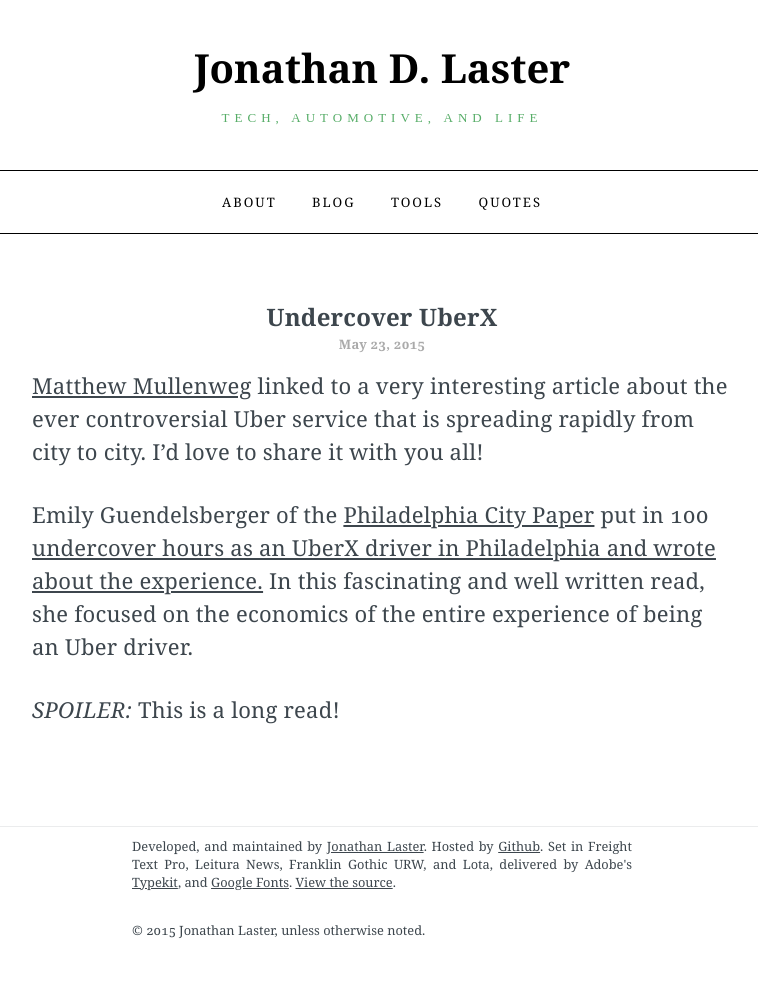
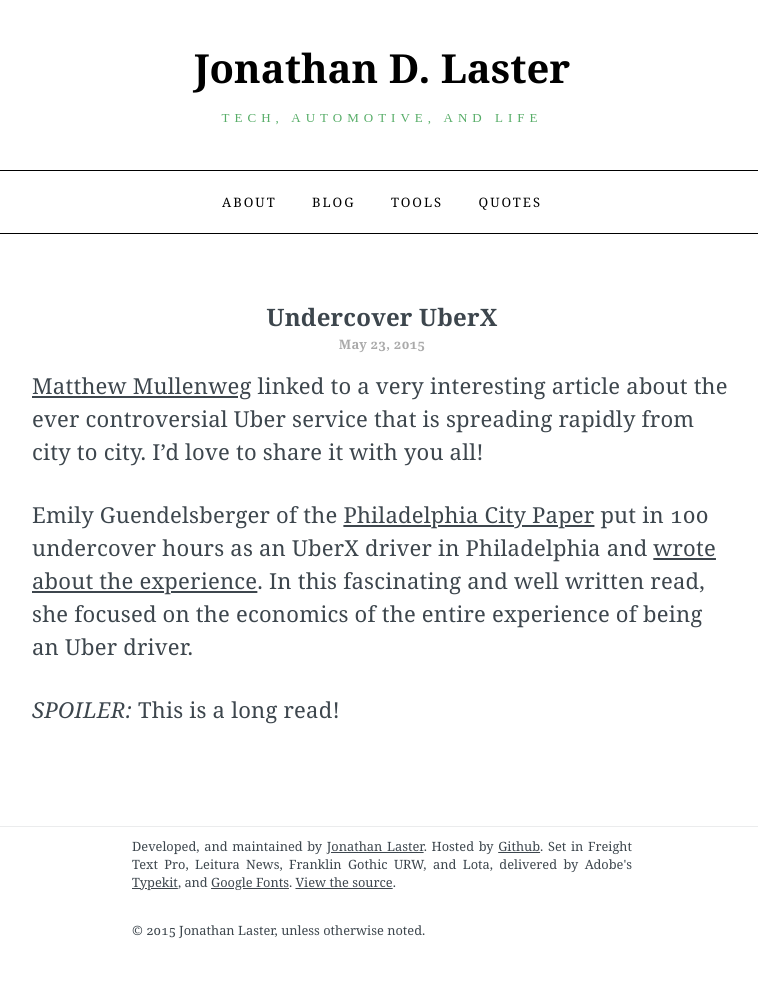
Before and after one commit to last-dev/jdl.io, a Jekyll site: the page built from _posts/2015-05-23-undercover-uberx.md, in a window 1280 px wide. Shown: the whole page, without its empty margins (258-1016 px from the left). Built offline with Jekyll 4.4.1, drawn with Linux system fonts in a browser that asks for light colours; nearby versions of some CDN libraries.

```diff
--- a/_posts/2015-05-23-undercover-uberx.md
+++ b/_posts/2015-05-23-undercover-uberx.md
@@ -5,8 +5,8 @@ date: 2015-05-23
 permalink: /undercover-uberx
 ---
 
-<a href="http://ma.tt">Matthew Mullenweg</a> linked to a very interesting article about the ever controversial Uber service that is spreading rapidly from city to city. I'd love to share it with you all!
+[Matthew Mullenweg](http://ma.tt) linked to a very interesting article about the ever controversial Uber service that is spreading rapidly from city to city. I'd love to share it with you all!
 
-Emily Guendelsberger of the <a href="http://citypaper.net/emilyg/">Philadelphia City Paper</a> put in 100 <a href="http://citypaper.net/uberdriver/">undercover hours as an UberX driver in Philadelphia and wrote about the experience.</a> In this fascinating and well written read, she focused on the economics of the entire experience of being an Uber driver.
+Emily Guendelsberger of the [Philadelphia City Paper](http://citypaper.net/emilyg/) put in 100 undercover hours as an UberX driver in Philadelphia and [wrote about the experience](http://citypaper.net/uberdriver/). In this fascinating and well written read, she focused on the economics of the entire experience of being an Uber driver.
 
-<i>SPOILER:</i> This is a long read!
+*SPOILER:* This is a long read!
```
